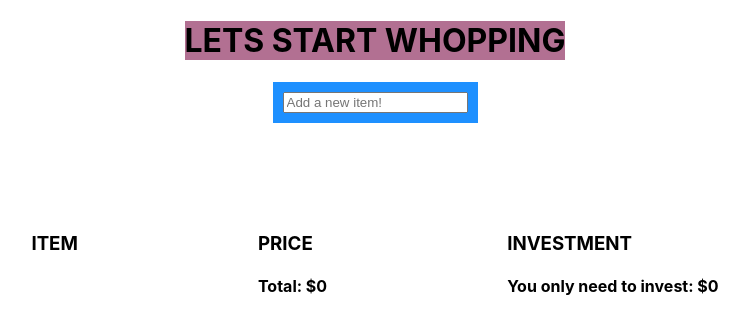
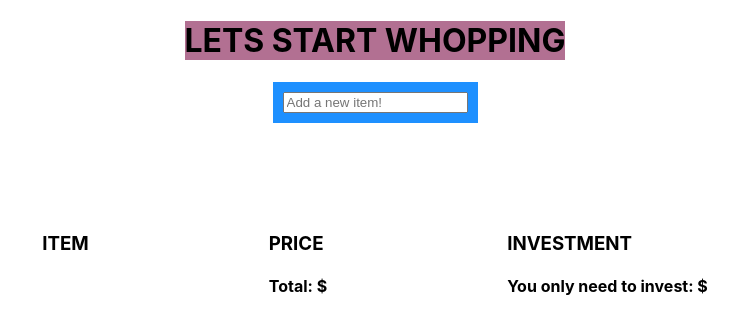
Before and after one commit to Population0/TrailBlazersGrocery, a React (Create React App) app in the folder react-element/: page / in a window 1280 px wide. Shown: the top 334 px of the page, without its empty margins (265-1014 px from the left). Built offline with nearby package versions, Linux system fonts and the light colour scheme.

Commit message:
Addddddd

```diff
--- a/react-element/src/App.js
+++ b/react-element/src/App.js
@@ -15,9 +15,11 @@ export default class groceryArrList extends Component {
     priceArr: [],
     priceVal: "",
 
+    runningTotal: 0,
+
+    investTotal:0
+
   }
-  runningTotal = 0;
-  investTotal = 0;
   map = new Map(Object.entries(data));
   addGrocery = () => {
     this.setState({ groceryArr: [this.state.inputValue, ...this.state.groceryArr], priceArr: [this.state.priceVal, ...this.state.priceArr],  investArr: [this.state.investVal, ...this.state.investArr]});
```
